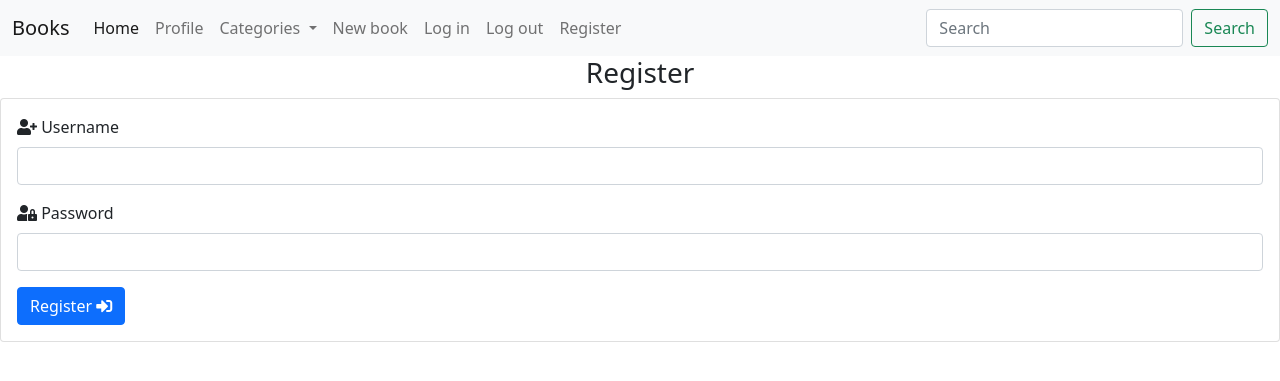
After one commit to Code-Institute-Submissions/Milestone-94, a Flask app: page /register in a window 1280 px wide. The commit adds this page. Shown: the top 381 px of the page. Run offline with Flask 2, Linux system fonts and the light colour scheme; some libraries are stand-ins or nearby versions.

Commit message:
add register template

```diff
--- a/app.py
+++ b/app.py
@@ -4,6 +4,7 @@ from flask import (
     redirect, request, session, url_for)
 from flask_pymongo import PyMongo
 from bson.objectid import ObjectId
+from werkzeug.security import generate_password_hash, check_password_hash
 if os.path.exists("env.py"):
     import env
 
@@ -23,6 +24,10 @@ def get_books():
     return render_template("books.html", books=books)
 
 
+@app.route("/register", methods=["GET", "POST"])
+def register():
+    return render_template("register.html")
+
 if __name__ == "__main__":
     app.run(host=os.environ.get("IP"),
             port=int(os.environ.get("PORT")),
--- a/templates/base.html
+++ b/templates/base.html
@@ -50,7 +50,7 @@
                     <a class="nav-link" href="#">Log out</a>
                   </li>
                   <li class="nav-item">
-                    <a class="nav-link" href="#">Register</a>
+                    <a class="nav-link" href="{{ url_for('register') }}">Register</a>
                   </li>
                 </ul>
                 <form class="d-flex">
--- /dev/null
+++ b/templates/register.html
@@ -0,0 +1,30 @@
+{% extends "base.html" %}
+{% block content %}
+
+<h3 class="text-center">Register</h3>
+
+<div class="card">
+    <div class="card-body">
+        <form method="POST" action="{{ url_for('register') }}">
+          <!-- username-->
+            <div class="mb-3">
+              <i class="fas fa-user-plus"></i>
+              <label for="username" class="form-label">Username</label>
+              <input type="text" class="form-control" id="username" name="username">
+            </div>
+            <!-- password-->
+            <div class="mb-3">
+              <i class="fas fa-user-lock"></i>
+              <label for="password" class="form-label">Password</label>
+              <input type="password" class="form-control" id="password" name="password">
+            </div>
+            <!-- register button-->
+            <button type="submit" class="btn btn-primary">Register
+              <i class="fas fa-sign-in-alt"></i>
+            </button>
+          </form>
+    </div>
+  </div>
+
+
+{% endblock %}
```
